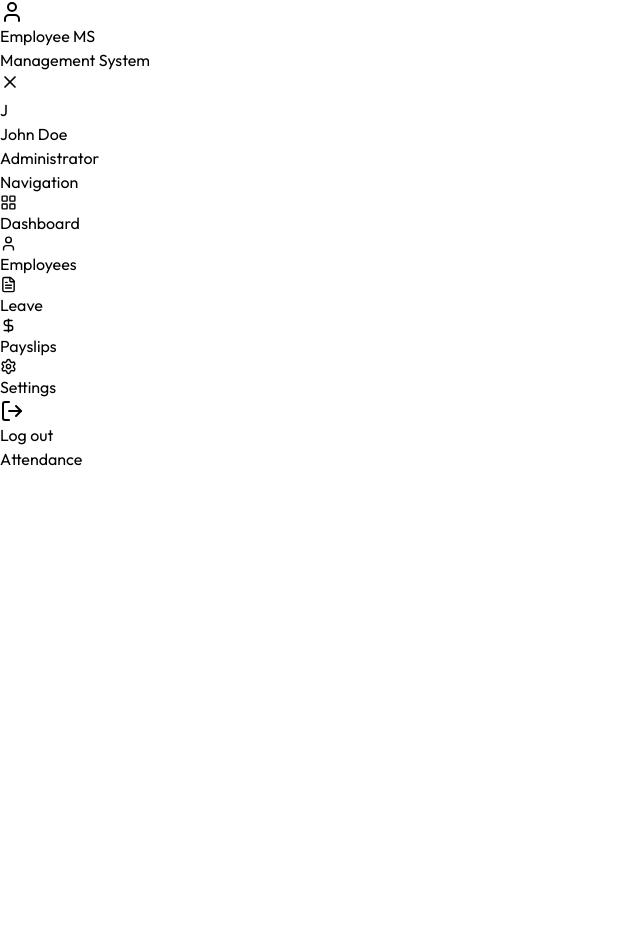
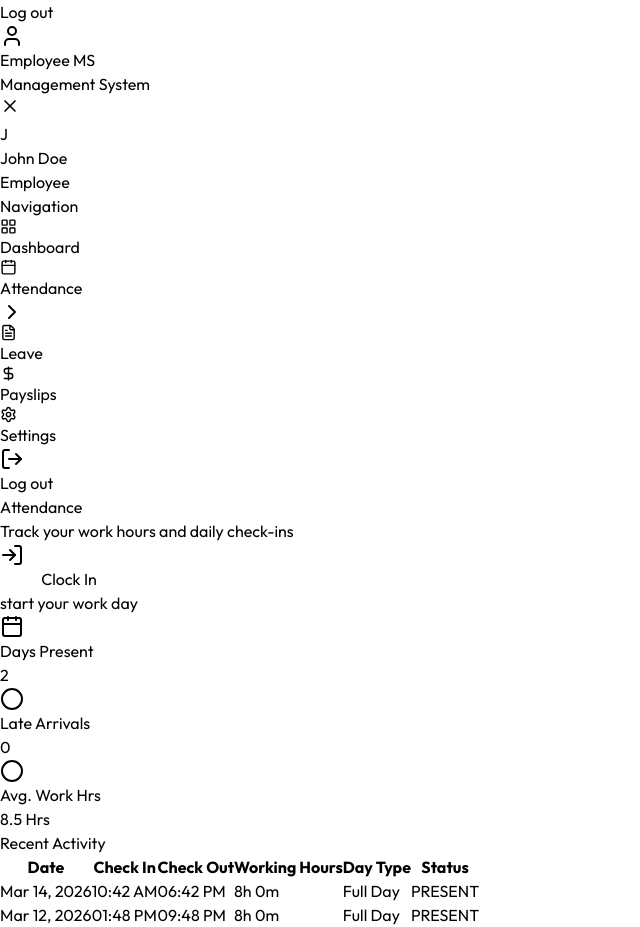
Before and after one commit to raj-aryan209/Fullstack-EMS, a React (Vite) app in the folder client/: page /attendance in a window 1280 px wide. Shown: the part 473-1400 px from the top of the page, without its empty margins (0-640 px from the left). Before the commit the page ends 944 px from the top, so only its background shows below. Built offline with nearby package versions, Linux system fonts and the light colour scheme.

Commit message:
attendance page UI completed

```diff
--- a/client/package.json
+++ b/client/package.json
@@ -10,6 +10,8 @@
     "preview": "vite preview"
   },
   "dependencies": {
+    "data-fns": "^1.1.0",
+    "date-fns": "^4.4.0",
     "react": "^19.2.7",
     "react-dom": "^19.2.7",
     "react-hot-toast": "^2.6.0",
--- a/client/src/components/Sidebar.jsx
+++ b/client/src/components/Sidebar.jsx
@@ -16,7 +16,7 @@
     setMobileOpen(false)
   },[pathname])
 
-  const role = "ADMIN" || "EMPLOYEE";
+  const role = "" || "EMPLOYEE";
   const navItems = [
     {name: "Dashboard", href: "/dashboard", icon: LayoutGridIcon},
     role === "ADMIN" ?
--- /dev/null
+++ b/client/src/components/attendance/AttendanceHistory.jsx
@@ -0,0 +1,76 @@
+import React from 'react'
+import { getDayTypeDisplay, getWorkingHoursDisplay } from '../../assets/assets'
+import {format} from 'date-fns'
+
+const AttendanceHistory = ({history}) => {
+  return (
+    <div className='card       overflow-hidden'>
+      <div className='px-6 py-4 border-b border-slate-100'>
+          <h3 className='font-semibold text-slate-900'>
+            Recent Activity
+            </h3>
+
+      </div>
+      <div className='overflow-x-auto'>
+        <table className='table-modern'>
+        <thead>
+            <tr>
+              <th className='px-6 py-4'>Date</th>
+              <th className='px-6 py-4'>Check In </th>
+              <th className='px-6 py-4'>Check Out</th>
+              <th className='px-6 py-4'>Working Hours</th>
+              <th className='px-6 py-4'>Day Type</th>
+              <th className='px-6 py-4'>Status</th>
+            </tr>
+        </thead>
+          <tbody>
+            {history.length === 0 ? (
+                <tr>
+                    <td colSpan={6} className='text-center py-12 text-slate-400'>
+                      No record found
+
+                    </td>
+                </tr>
+            ):(
+              history.map((record)=> {
+                const dayType = getDayTypeDisplay(record)
+                return(
+                  <tr key={record._id || record.id}>
+                    <td className='px-6 py-4 font-medium text-slate-900'>
+                      {format(new Date(record.date), "MMM dd, yyyy")}
+                    </td>
+                    <td className='px-6 py-4 text-slate-600'>
+                      {record.checkIn ? format(new Date(record.checkIn), "hh:mm a") : "-"}
+                    </td>
+
+                    <td className='px-6 py-4 text-slate-600'>
+                      {record.checkOut ? format(new Date(record.checkOut), "hh:mm a") : "-"}
+                    </td>
+                          <td className='px-6 py-4 text-slate-600 font-medium'>
+                            {getWorkingHoursDisplay(record)}
+
+                    </td>
+                     <td className='px-6 py-4'>
+                      {dayType.label !== "-" ? <span className={`badge ${dayType.className}`}>{dayType.label}</span> : "-"}
+                    </td>
+
+                     <td className='px-6 py-4'>
+                     <span className={`badge ${record.status === "PRESENT" ? "badge-success" : record.status === "LATE" ? "badge-warning" : "badge-danger" }`}>
+                      {record.status}
+                     </span>
+                    </td>
+
+                  </tr>
+                )
+              })
+            )}
+          </tbody>
+      </table>
+      </div>
+
+
+    </div>
+  )
+}
+
+export default AttendanceHistory
--- /dev/null
+++ b/client/src/components/attendance/AttendanceStats.jsx
@@ -0,0 +1,33 @@
+import { Calendar, CalendarIcon, CircleIcon } from 'lucide-react';
+import React from 'react'
+
+const AttendanceStats = ({history}) => {
+  const totalPresent = history.filter((h) => h.status === "PRESENT").length;
+  const totalLate = history.filter((h) => h.status === "LATE").length;
+  const stats = [
+    {label: "Days Present", value: totalPresent, icon: CalendarIcon},
+    {label: "Late Arrivals", value: totalLate, icon: CircleIcon},
+    {label: "Avg. Work Hrs", value: "8.5 Hrs", icon: CircleIcon},
+  ]
+
+  return (
+    <div className='grid grid-cols-1 sm:grid-cols-3 gap-4 sm:gap-5 mb-8'>
+      {stats.map((s) => (
+        <div key={s.label} className='card card-hover p-5 sm:p-6 flex items-center gap-4 relative overflow-hidden group'>
+          <div className='absolute left-0 top-0 bottom-0 w-1 rounded-r-full bg-slate-500/70 group-hover:bg-indigo-500/70' />
+          <div className='p-3 bg-slate-100 rounded-lg group-hover:bg-indigo-50 transition-colors duration-200'>
+            <s.icon className='w-5 h-5 text-slate-600 group-hover:text-indigo-600 transition-colors duration-200' />
+          </div>
+          <div>
+            <p className='text-sm text-slate-500'>{s.label}</p>
+            <p className='text-2xl font-medium text-slate-900 tracking-tight'>
+              {s.value}
+            </p>
+          </div>
+        </div>
+      ))}
+    </div>
+  )
+}
+
+export default AttendanceStats
--- /dev/null
+++ b/client/src/components/attendance/CheckInButton.jsx
@@ -0,0 +1,42 @@
+import { Loader2Icon, LogInIcon, LogOut, LogOutIcon } from 'lucide-react'
+import { useState } from 'react'
+
+const CheckInButton = ({todayRecord, onAction}) => {
+  const [loading, setLoading] = useState(false)
+  const handleAttendance = async ()=> {
+    setLoading(true)
+    setTimeout(()=>{
+    setLoading(false)
+    onAction( )
+   },1000)
+  }
+
+  if (todayRecord?.checkOut){
+    return (
+    <div className='f1ex flex-col items-center justify-center p-8 bg-slate-50 rounded-2x1 border border-slate-200'>
+      <h3 className='text-lg font-bold text-slate-900'>Work Day Completed</h3>
+      <p className='text-slate-500 text-sm mt-1'>Great job! See you tomorrow</p>
+
+    </div>
+    )
+  }
+    const ischeckedIn = !!todayRecord?.ischeckedIn;
+
+
+  return (
+    <div className='fixed bottom-4 right-4 flex flex-col z-1'>
+      <button onClick={handleAttendance} disabled={loading
+      } className={`w-full max-w-xs flex justify-between items-center gap-8 p-4 rounded-xl bg-gradient-to-br text-white ${ischeckedIn ? "from-slate-700 to-slate-900" : "from-indigo-600 to-indigo-700"}`}>
+        {loading ? <Loader2Icon className="size-7 animate-spin"/> : ischeckedIn ? <LogOutIcon className='size-7'/> : <LogInIcon className='size-7'/>}
+        <div className='relative flex flex-col items-center text-center'>
+
+          <h2 className='text-lg font-medium mb-1'>{loading ? "Processing..." : ischeckedIn ? "Clock Out" : "Clock In"}</h2>
+          <p className='text-xs opacity-80'>{ischeckedIn ? "Click to end your shift" : "start your work day"}</p>
+        </div>
+      </button>
+
+    </div>
+  )
+}
+
+export default CheckInButton
--- a/client/src/pages/Attendance.jsx
+++ b/client/src/pages/Attendance.jsx
@@ -1,8 +1,58 @@
+import { useCallback, useEffect, useState } from "react"
+import { dummyAttendanceData } from "../assets/assets"
+import CheckInButton from "../components/attendance/CheckInButton"
+import AttendanceStats from "../components/attendance/AttendanceStats"
+import AttendanceHistory from "../components/attendance/AttendanceHistory"
+import Loading from "../components/Loading"
 
 
 const Attendance = () => {
+const [history, setHistory] = useState([])
+const [loading, setLoading] = useState(true)
+const [isDeleted, setIsDeleted] = useState(false)
+
+const fetchData = useCallback(async ()=>{
+  setHistory(dummyAttendanceData)
+  setTimeout(() => {
+    setLoading(false)
+
+  },1000);
+},[])
+
+  useEffect(()=>{
+    fetchData()
+  },[fetchData]);
+
+  if (loading) return <Loading/>
+  const today = new Date()
+  today.setHours(0, 0, 0, 0)
+  const todayRecord = history.find((r)=> new Date(r.date).toDateString() === today.toDateString())
+
+
+
+
   return (
-    <div>Attendance</div>
+    <div className="animate-fade-in">
+      <div className="page-header">
+        <h1 className="page-tit1e">Attendance</h1>
+        <p className="page-subtitle"> Track your work hours and daily check-ins</p>
+
+      </div>
+      {isDeleted ? (
+        <div className="mb-8 p-6 bg-rose-50 border border-rose-200 rounded-2xl text-center">
+          <p className="text-rose-600">You can no longer clock in or out because your employee records have been marked as deleted.</p>
+        </div>
+      ) : (
+        <div className="mb-8">
+         <CheckInButton todayRecord={todayRecord} onAction={fetchData}/>
+
+        </div>
+      )}
+      <AttendanceStats history={history} />
+      <AttendanceHistory history={history}/>
+
+
+    </div>
   )
 }
 
--- a/client/src/pages/Employees.jsx
+++ b/client/src/pages/Employees.jsx
@@ -18,7 +18,7 @@
     setTimeout(() => {
       setLoading(false)
     }, 1000)
-  }, [])
+  }, [selectedDept])
   useEffect(() => {
     fetchEmployees()
   }, [fetchEmployees])
```
Also changed, not shown: 1 other file (tests, documents, lock files or other folders).
